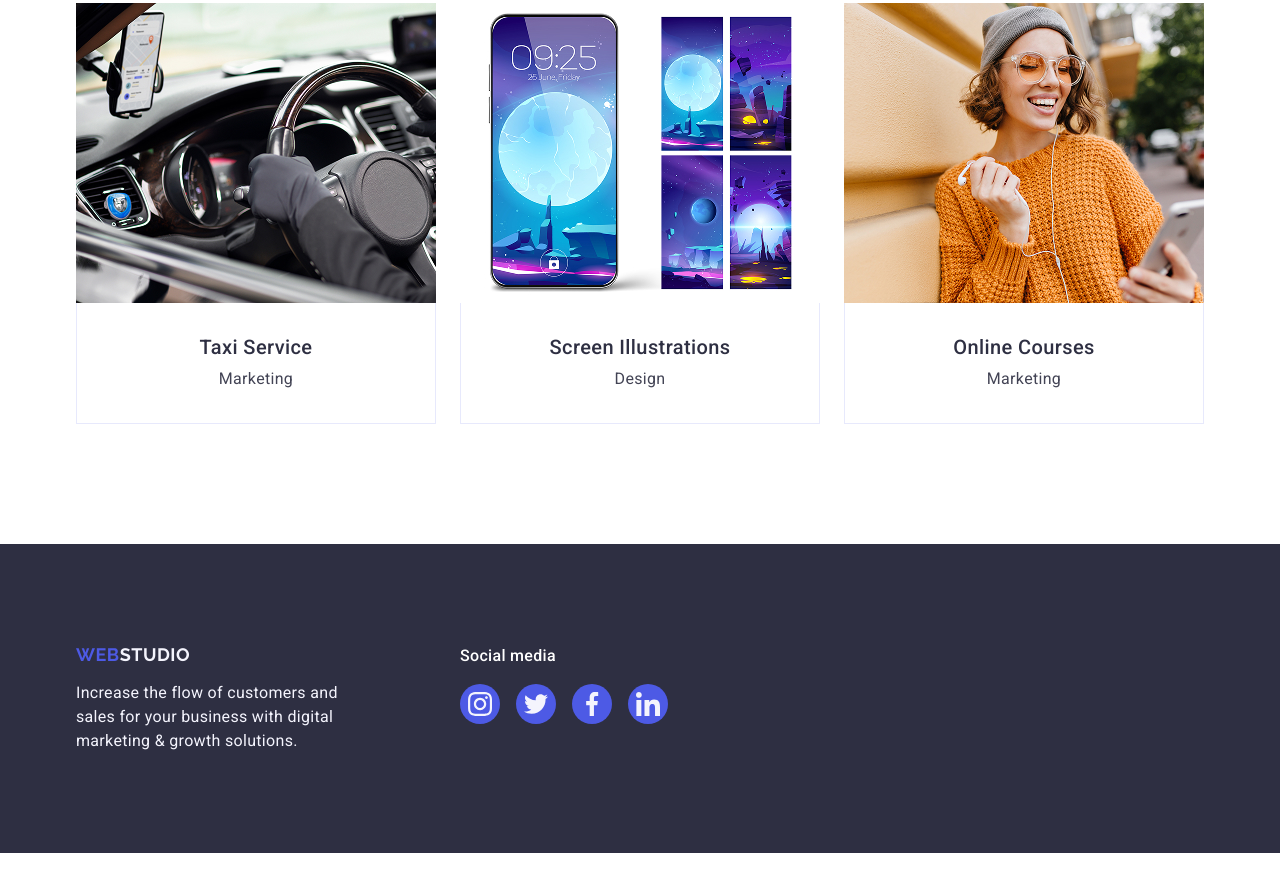
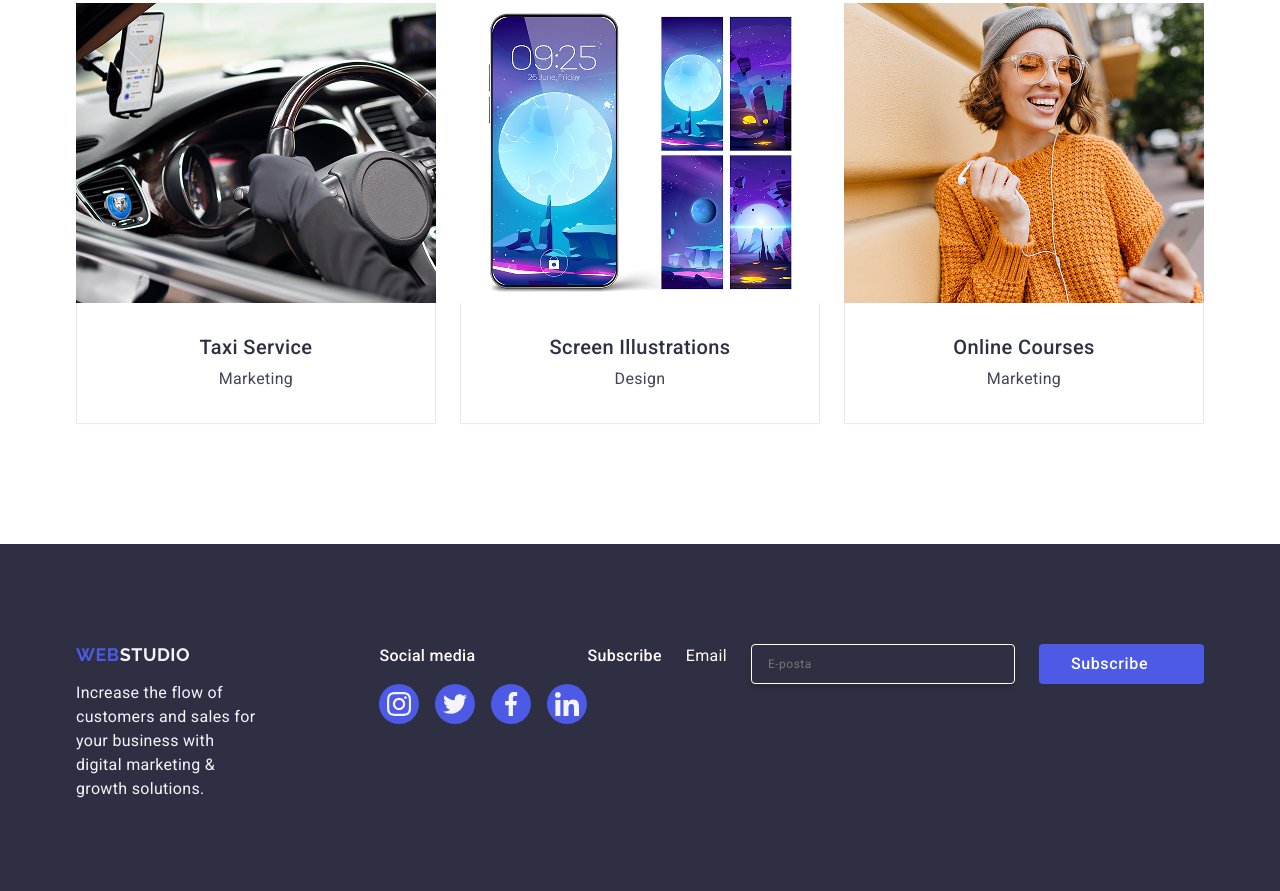
Before and after one commit to sevvalkorr/sevvalkorr-goit-markup-hw-06, a plain HTML site: page index.html in a window 1280 px wide. Shown: the part 2827-3718 px from the top of the page. Before the commit the page ends 3680 px from the top, so only its background shows below. Drawn offline with nearby package versions, Linux system fonts and the light colour scheme.

Commit message:
footer form

```diff
--- a/css/styles.css
+++ b/css/styles.css
@@ -433,3 +433,49 @@ body {
 .footer-icon {
   fill: #f4f4fd;
 }
+/* footer form alanı */
+.form-footer-text{
+  margin-bottom: 16px;
+  font-weight: 500;
+  font-size: 16px;
+  line-height: 1.5;
+  letter-spacing: 0.02em;
+  color: #ffffff;
+}
+.form-footer {
+  display: flex;
+  gap: 24px;
+}
+.form-footer-input{
+  width: 264px;
+  height: 40px;
+  border: 1px solid #ffffff;
+  background-color: transparent;
+  font-size: 12px;
+  line-height: 2;
+  letter-spacing: 0.04em;
+  padding-left: 16px;
+  box-shadow: 0px 4px 4px rgba(0, 0, 0, 0.15);
+  border-radius: 4px;
+  color: #ffffff;
+}
+.form-footer-button{
+  min-width: 165px;
+  height: 40px;
+  display: flex;
+  justify-content: center;
+  align-items: center;
+  font-family: "Roboto", sans-serif;
+  font-weight: 500;
+  font-size: 16px;
+  line-height: 1.5;
+  letter-spacing: 0.04em;
+  color: #ffffff;
+  cursor: pointer;
+  background-color: #4d5ae5;
+  border: none;
+  border-radius: 4px;
+}
+.footer-form-icon {
+  margin-left: 16px;
+}
--- a/index.html
+++ b/index.html
@@ -494,7 +494,25 @@
             </li>
           </ul>
         </div>
+        <div class="form-footer">
+        <p class="form-footer-text">Subscribe</p>
+          <form action="" class="form-footer">
+            <label for="email" class="form-footer-label">Email</label>
+            <input
+              name="email"
+              type="email"
+              class="form-footer-input"
+              placeholder="E-posta"
+            />
+            <button type="submit" class="form-footer-button">Subscribe
+              <svg class="ğipş" width="24" height="24">
+                <use href="./images/icons.svg#icon"></use>
+              </svg>
+            </button>
+          </form>
+        </div>
       </div>
     </footer>
+
   </body>
 </html>
```
